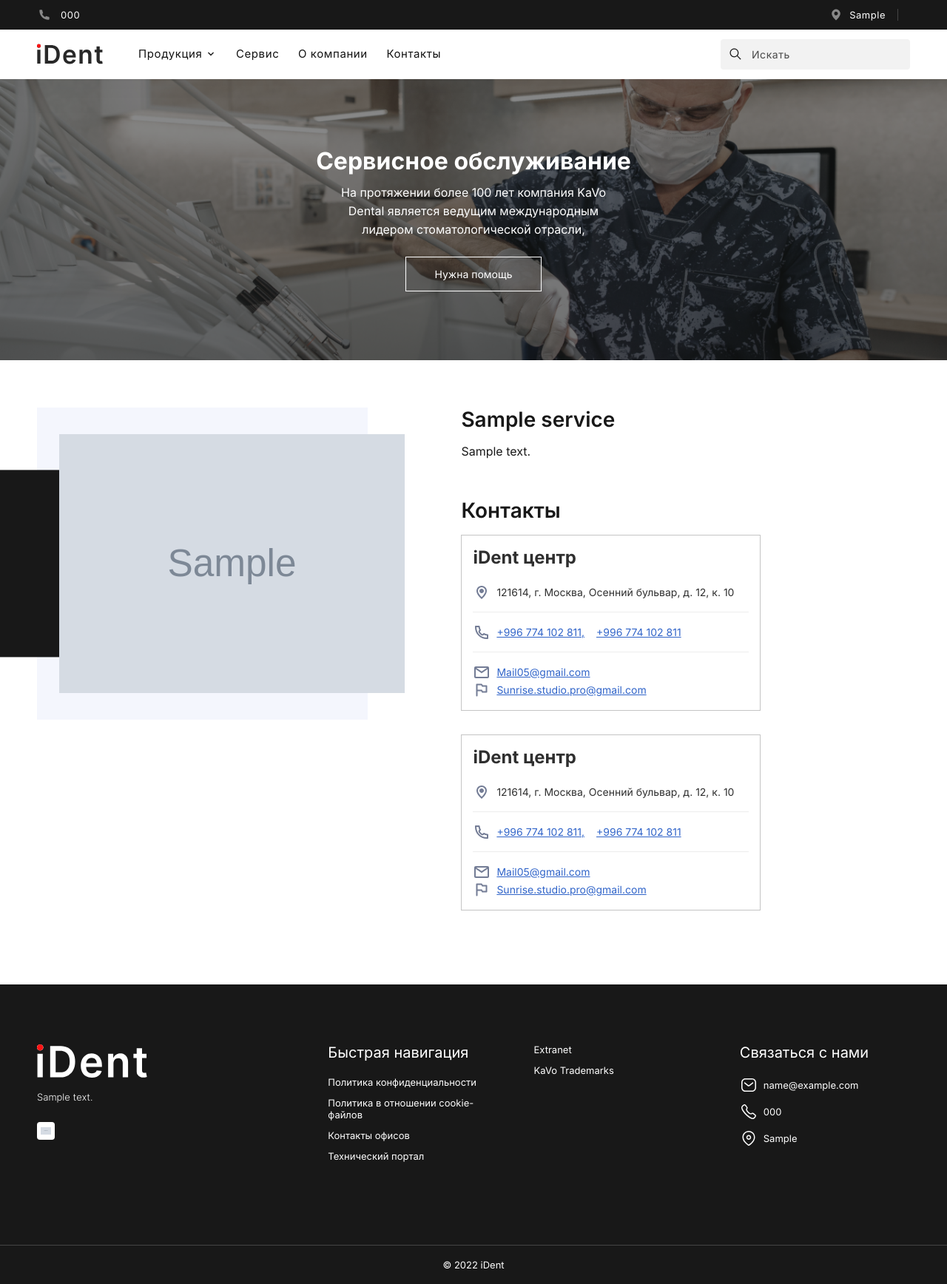
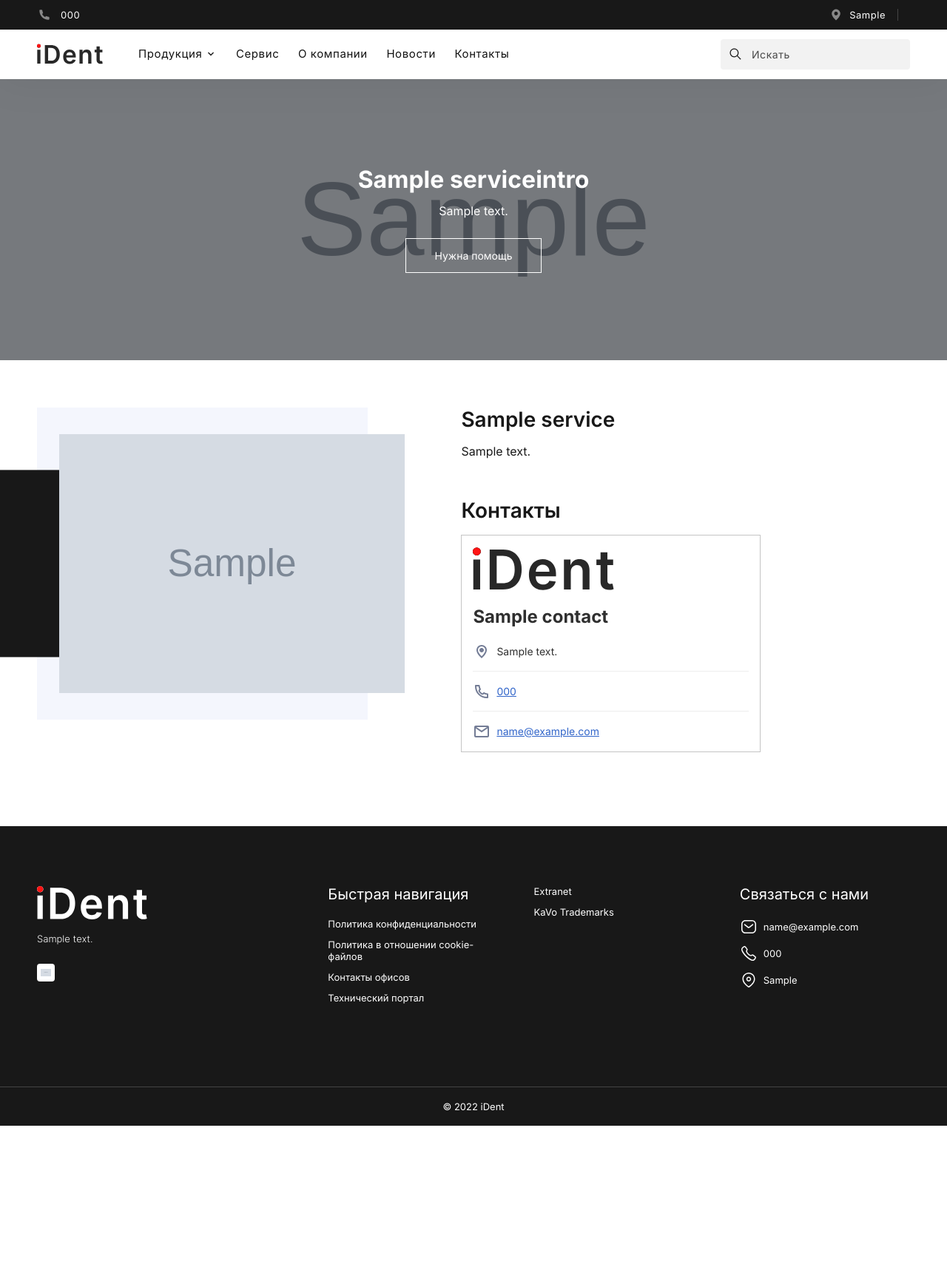
Before and after one commit to OrozbekovD/ident_project, a Django app: page /service/ in a window 1280 px wide. Shown: the whole page at 74% size. After the commit the page ends 1522 px from the top, so only its background shows below. Run offline with Django 4.2, Linux system fonts and the light colour scheme; tables that the repository leaves empty hold one stand-in row (values such as "Sample post"); grey boxes marked "Sample" are stand-in pictures.

Commit message:
edited service

```diff
--- a/djangoident/settings.py
+++ b/djangoident/settings.py
@@ -37,6 +37,7 @@ INSTALLED_APPS = [
     'django.contrib.sessions',
     'django.contrib.messages',
     'django.contrib.staticfiles',
+    'embed_video',
     'main',
     'phonenumber_field',
 ]
--- a/djangoident/urls.py
+++ b/djangoident/urls.py
@@ -19,7 +19,7 @@ from django.conf.urls.static import static
 from django.contrib import admin
 from django.urls import path
 
-from main.views import index, about, service, contact, catalog, product_inner, news_detail
+from main.views import index, about, service, contact, catalog, product_inner, new_detail, news_page
 
 urlpatterns = [
     path('admin/', admin.site.urls),
@@ -29,6 +29,7 @@ urlpatterns = [
     path('contacts/', contact, name='contacts'),
     path('catalog/', catalog, name='catalog'),
     path('product-inner/', product_inner, name='product_inner'),
-    path('news/<int:pk>', news_detail, name='news_detail')
+    path('news/<int:pk>', new_detail, name='news_detail'),
+    path('news/', news_page, name='news')
 
 ] + static(settings.MEDIA_URL, document_root=settings.MEDIA_ROOT)
--- a/main/context_processor.py
+++ b/main/context_processor.py
@@ -2,7 +2,7 @@ from main.models import *
 
 def base(request):
 
-    phones = Phones.objects.all()
+    phones = Phone.objects.all()
     email = Email.objects.all()
 
     places = Place.objects.first()
--- a/main/models.py
+++ b/main/models.py
@@ -1,6 +1,6 @@
 from django.db import models
 from phonenumber_field.modelfields import PhoneNumberField
-
+from embed_video.fields import EmbedVideoField
 from main.validators import validate_file_extension
 
 
@@ -32,7 +32,7 @@ class BannerSlider(models.Model):
     def __str__(self):
         return self.title
 
-class News(models.Model):
+class New(models.Model):
     date = models.DateTimeField(auto_now_add=True)
     title = models.CharField(max_length=255, verbose_name='Название')
     description = models.TextField(verbose_name='Описание')
@@ -60,14 +60,23 @@ class SubInfo(models.Model):
         return self.title
 
 
+class ServiceIntro(models.Model):
+    title = models.CharField(max_length=150, verbose_name='Название')
+    description = models.TextField(verbose_name='Описание')
+    image = models.ImageField(verbose_name='Фото', upload_to='serviceintro')
+
+    def __str__(self):
+        return self.title
 
 class Service(models.Model):
     title = models.CharField(max_length=150, verbose_name='Название', default='')
     description = models.TextField(verbose_name='Описание', default='')
-    image = models.ImageField(verbose_name='Фото', upload_to='serviceimage', default='', null='', blank=True)
 
     def __str__(self):
         return self.title
+
+class ServiceImage(models.Model):
+    image = models.ImageField(verbose_name='Фото', upload_to='serviceimage', default='', null=True, blank=True)
 
 
 class ProductInner(models.Model):
@@ -82,6 +91,7 @@ class ProductInner(models.Model):
 class About(models.Model):
     title = models.CharField(max_length=150, verbose_name='Название', default='')
     description = models.TextField(verbose_name='Описание', default='')
+    url = EmbedVideoField(verbose_name='Video', default='')
 
     def __str__(self):
         return self.title
@@ -114,7 +124,7 @@ class Email(models.Model):
     def __str__(self):
         return self.title
 
-class Phones(models.Model):
+class Phone(models.Model):
     title = models.CharField(max_length=255, verbose_name='Название')
     number = PhoneNumberField(unique=True, region='KG', verbose_name='Номер')
     is_active = models.BooleanField(default=True)
--- a/main/views.py
+++ b/main/views.py
@@ -1,15 +1,15 @@
 
 from django.shortcuts import render
 
-from main.models import Slider, Contact, Banner, BannerSlider, News, ProductInner, Info, SubInfo, LastBanner, \
-    ContactWall, Service, About
+from main.models import Slider, Contact, Banner, BannerSlider, New, ProductInner, Info, SubInfo, LastBanner, \
+    ContactWall, Service, About, ServiceIntro, ServiceImage
 
 
 def index(request):
     sliders = Slider.objects.all()
     banner = Banner.objects.first()
     bannersl = BannerSlider.objects.all()
-    news = News.objects.all()
+    news = New.objects.all()
     info = Info.objects.first()
     subinfo = SubInfo.objects.filter(foreign_key=info)[:3]
     lastbanner = LastBanner.objects.all()[:3]
@@ -22,15 +22,17 @@ def index(request):
 def about(request):
 
     abouts = About.objects.first()
+    contacts = Contact.objects.all()
 
-    context = {'abouts': abouts}
+    context = {'abouts': abouts, 'contacts': contacts}
     return render(request, 'pages/about.html', context)
 
 def service(request):
-    service = Service.objects.first()
+    service = Service.objects.all()
     contacts = Contact.objects.all()
-
-    context = {'service': service, 'contacts': contacts}
+    service_intro = ServiceIntro.objects.first()
+    service_image = ServiceImage.objects.first()
+    context = {'service': service, 'contacts': contacts, 'service_intro': service_intro, 'service_image': service_image}
     return render(request, 'pages/service.html', context)
 
 def contact(request):
@@ -50,7 +52,13 @@ def product_inner(request):
 
     return render(request, 'pages/product-inner.html', locals())
 
-def news_detail(request, pk):
-    new = News.objects.get(pk=pk)
+def news_page(request):
+    news_list = New.objects.filter(is_active=True)
+    context = {'news_list': news_list}
+    return render(request, 'pages/news.html', context)
+
+
+def new_detail(request, pk):
+    new = New.objects.get(pk=pk)
     context = {'new': new}
     return render(request, 'pages/news_detail.html', context)
--- a/templates/base.html
+++ b/templates/base.html
@@ -51,7 +51,7 @@
                     </div>
                     <a href="{% url 'service' %}" class="link header-font">Сервис</a>
                     <a href="{% url 'about' %}" class="link header-font">О компании</a>
-
+                    <a href="{% url 'news' %}" class="link header-font">Новости</a>
                     <a href="{% url 'contacts' %}" class="link header-font">Контакты</a>
 
                 </nav>
--- a/templates/pages/service.html
+++ b/templates/pages/service.html
@@ -2,11 +2,10 @@
 
 {% block content %}
 
-<div class="service-intro" style="background-image: url('../../assets/img/png/reg-bg.png')">
+<div class="service-intro" style="background-image: url('{{ service_intro.image.url }}')">
     <div class="container">
-        <h1 class="title">Сервисное обслуживание</h1>
-        <p class="text">На протяжении более 100 лет компания KaVo Dental является ведущим международным лидером
-            стоматологической отрасли,
+        <h1 class="title">{{ service_intro.title }}</h1>
+        <p class="text">{{ service_intro.description }}
         </p>
         <div class="button" id="call-modal">Нужна помощь</div>
     </div>
@@ -15,45 +14,59 @@
 <section class="service">
     <div class="container">
         <div class="inner">
-            <div class="img"><img src="{{ service.image.url }}" alt=""></div>
+            <div class="img"><img src="{{ service_image.image.url }}" alt=""></div>
             <div class="info">
+            {% for i in service %}
                 <div class="grid">
                     <div class="item">
-                        <h4 class="title">{{ service.title }}</h4>
-                        <p class="text">{{ service.description }}</p>
+                        <h4 class="title">{{ i.title }}</h4>
+                        <p class="text">{{ i.description }}</p>
                     </div>
-
                 </div>
+            {% endfor %}
                 <h4 class="con-title">Контакты</h4>
                 <div class="equipment-grid">
+                    {% for i in contacts %}
+                        {% if i.choices == 'DC' %}
                     <div class="eq-item">
-                        <h4 class="title">iDent центр</h4>
+                                <img src="../../assets/img/svg/logo.svg" alt="" class="img">
+                                <h4 class="title">{{ i.title }}</h4>
                                 <div class="contacts">
-                            <span class="con-link icon map">121614, г. Москва, Осенний бульвар, д. 12, к. 10</span>
+                                    <span class="con-link icon map">{{ i.address }}</span>
                                     <div>
-                                <a href="tel:+996 774 102 811" class="con-link icon tel">+996 774 102 811,</a>
-                                <a href="tel:+996 774 102 811" class="con-link tel">+996 774 102 811</a>
+                                        <a href="tel:{{ i.number }}" class="con-link icon tel">{{ i.number }}</a>
+                                        {#                                        <a href="tel:+996 774 102 811" class="con-link tel">+996 774 102 811</a>#}
                                     </div>
                                     <div>
-                                <a href="mailto:Mail05@gmail.com" class="con-link icon email">Mail05@gmail.com</a>
-                                <a href="#!" class="con-link icon flag">Sunrise.studio.pro@gmail.com</a>
+                                        <a href="mailto:{{ i.email }}"
+                                           class="con-link icon email">{{ i.email }}</a>
+                                        {#                                        <a href="#!" class="con-link icon flag">Sunrise.studio.pro@gmail.com</a>#}
                                     </div>
                                 </div>
                             </div>
+                        {% endif %}
+                    {% endfor %}
+
+                    {% for i in contacts %}
+                        {% if i.choices == 'SC' %}
                             <div class="eq-item">
-                        <h4 class="title">iDent центр</h4>
+                                <img src="../../assets/img/svg/logo.svg" alt="" class="img">
+                                <h4 class="title">{{ i.title }}</h4>
                                 <div class="contacts">
-                            <span class="con-link icon map">121614, г. Москва, Осенний бульвар, д. 12, к. 10</span>
+                                    <span class="con-link icon map">{{ i.address }}</span>
                                     <div>
-                                <a href="tel:+996 774 102 811" class="con-link icon tel">+996 774 102 811,</a>
-                                <a href="tel:+996 774 102 811" class="con-link tel">+996 774 102 811</a>
+                                        <a href="tel:{{ i.number }}" class="con-link icon tel">{{ i.number }}</a>
+{#                                        <a href="tel:+996 774 102 811" class="con-link tel">+996 774 102 811</a>#}
                                     </div>
                                     <div>
-                                <a href="mailto:Mail05@gmail.com" class="con-link icon email">Mail05@gmail.com</a>
-                                <a href="#!" class="con-link icon flag">Sunrise.studio.pro@gmail.com</a>
+                                        <a href="mailto:{{ i.email }}"
+                                           class="con-link icon email">{{ i.email }}</a>
+{#                                        <a href="#!" class="con-link icon flag">Sunrise.studio.pro@gmail.com</a>#}
                                     </div>
                                 </div>
                             </div>
+                        {% endif %}
+                    {% endfor %}
                 </div>
             </div>
         </div>
```
Also changed, not shown: main/admin.py (+9 -3 lines), templates/pages/about.html (+13 -7 lines), templates/pages/news.html (added, +24 -0 lines), media/zubotekhnicheskiy_mikroskop_mikroskopy.jpg (deleted), media/zubotekhnicheskiy_mikroskop_mikroskopy_hFas1Ww.jpg (deleted). Lines whose indentation alone changed are shown as unchanged.
